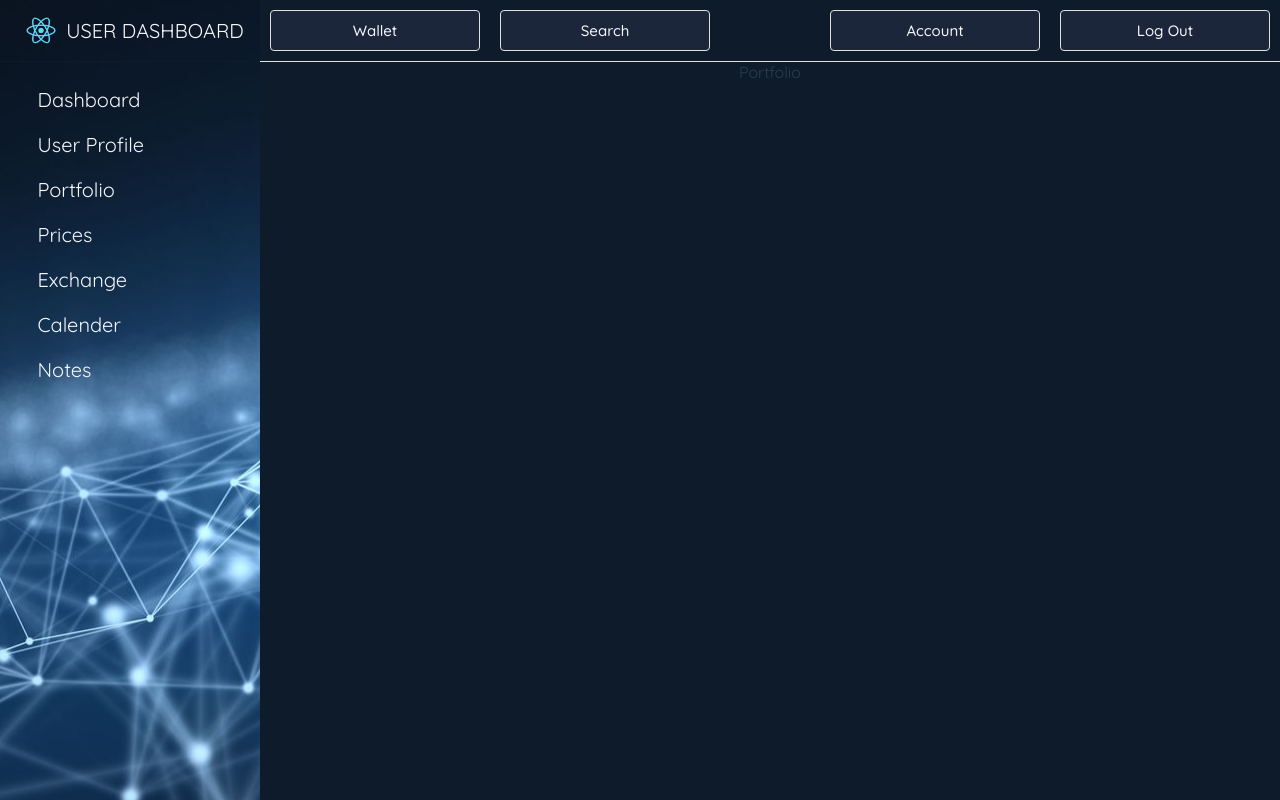
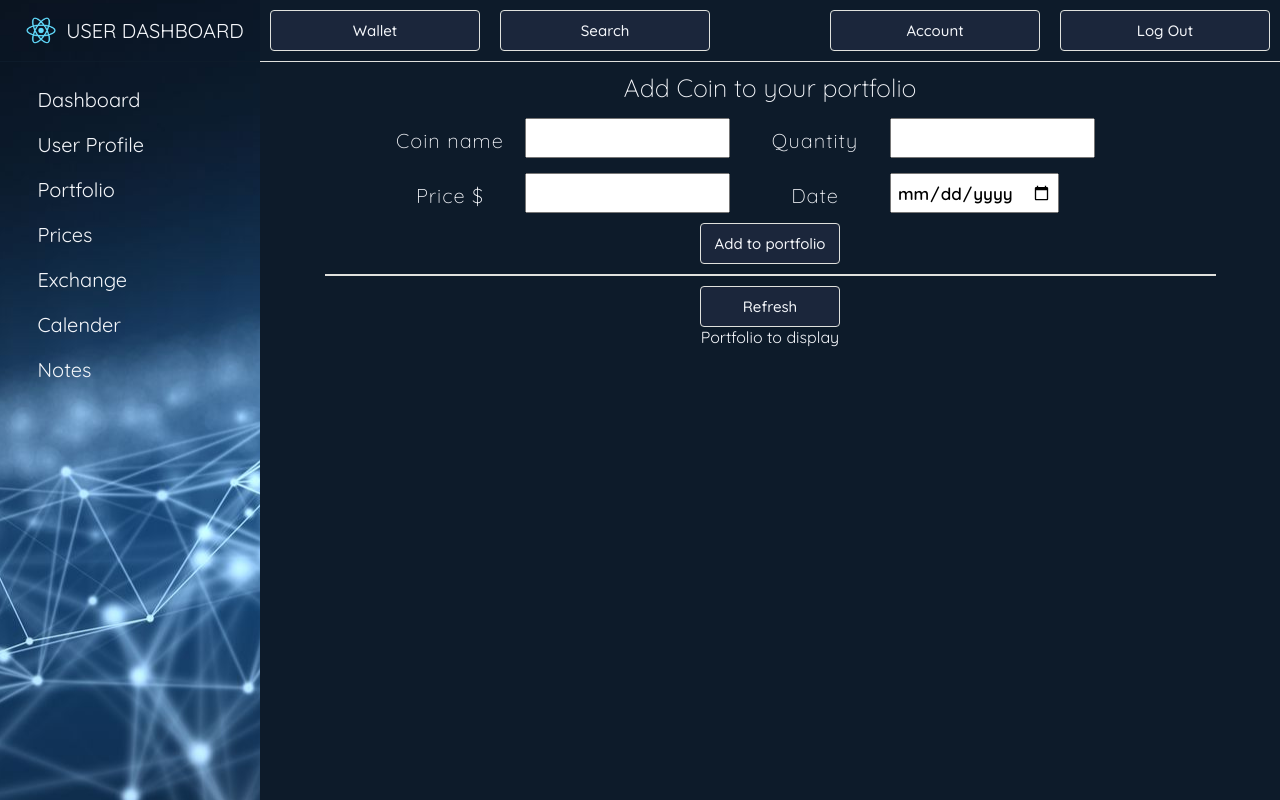
Before and after one commit to HubertMelbruda/vue-crypto-dashboard, a Vue app: page /portfolio in a window 1280 px wide. Built offline with nearby package versions, Linux system fonts and the light colour scheme.

Commit message:
Add portfolio input form and autocomplete filed feature

```diff
--- a/src/App.vue
+++ b/src/App.vue
@@ -28,6 +28,6 @@ export default {
   -webkit-font-smoothing: antialiased;
   -moz-osx-font-smoothing: grayscale;
   text-align: center;
-  color: #2c3e50;
+  color: #F5F7FB;
 }
 </style>
--- /dev/null
+++ b/src/components/PortfolioInput.vue
@@ -0,0 +1,200 @@
+<template>
+  <div class="page-container">
+    <div :class="{ cover: modal }" @click="modal = false"></div>
+    <div class="portfolio">
+      <p class="portfolio__header">Add Coin to your portfolio</p>
+      <form class="portfolio__form">
+        <div class="portfolio-element">
+          <p class="portfolio-element__input-name">Coin name</p>
+          <div class="relative">
+            <input
+              type="text"
+              v-model="coinInput"
+              autocomplete="off"
+              @focus="modal = true"
+            />
+            <div class="autocomplete" v-if="filteredCoins && modal">
+              <ul>
+                <li
+                  v-for="filteredCoin in filteredCoins"
+                  :key="filteredCoin"
+                  @click="setState(filteredCoin)"
+                >
+                  {{ filteredCoin }}
+                </li>
+              </ul>
+            </div>
+          </div>
+        </div>
+        <div class="portfolio-element">
+          <p class="portfolio-element__input-name">Quantity</p>
+          <input type="text" />
+        </div>
+        <div class="portfolio-element">
+          <p class="portfolio-element__input-name">Price $</p>
+          <input type="text" />
+        </div>
+        <div class="portfolio-element">
+          <p class="portfolio-element__input-name">Date</p>
+          <input type="date" />
+        </div>
+      </form>
+      <button class="button">Add to portfolio</button>
+    </div>
+    <div class="divider"></div>
+
+    <button class="button">Refresh</button>
+    <div class="portfolio-card-container">Portfolio to display</div>
+  </div>
+</template>
+<script>
+export default {
+  data() {
+    return {
+      coinInput: "",
+      modal: false,
+      coins: ["Bitcoin", "Ethereum", "Cardano", "Binancecoin", "Ripple"],
+      filteredCoins: [],
+    }
+  },
+  mounted() {
+    this.filterCoins()
+  },
+  methods: {
+    filterCoins() {
+      if (this.coinInput.length === 0) {
+        this.filteredCoins = this.coins
+      }
+      this.filteredCoins = this.coins.filter(coin => {
+        return coin.toLowerCase().startsWith(this.coinInput.toLowerCase())
+      })
+    },
+    setState(filteredCoins) {
+      this.coinInput = filteredCoins
+      this.modal = false
+    },
+  },
+  watch: {
+    coinInput() {
+      this.filterCoins()
+    },
+  },
+}
+</script>
+
+<style lang="scss">
+@import "../assets/scss/index.scss";
+
+.page-container {
+  display: flex;
+  flex-flow: column;
+  align-items: center;
+  flex: 1 0 auto;
+}
+
+.portfolio {
+  display: flex;
+  flex-flow: column;
+  align-items: center;
+  max-width: 800px;
+}
+
+.portfolio__header {
+  display: flex;
+  min-width: 120px;
+  margin: 10px;
+  font-size: 25px;
+  font-weight: 300;
+}
+
+.portfolio__form {
+  display: flex;
+  flex-flow: row wrap;
+}
+
+.portfolio-element {
+  display: flex;
+  padding: 5px;
+}
+
+.portfolio-element__input-name {
+  min-width: 130px;
+  margin: 10px;
+  font-size: 20px;
+  font-weight: 300;
+  letter-spacing: 1px;
+}
+
+input {
+  min-width: 150px;
+  height: 40px;
+  font-weight: 600;
+  font-size: 17px;
+  padding: 5px;
+}
+
+.portfolio-element__input {
+  min-width: 200px;
+}
+
+.portfolio-element__date-picker {
+  min-width: 200px;
+}
+
+.portfolio-card {
+  display: flex;
+  justify-content: center;
+  flex-direction: column;
+}
+
+.portfolio-card__details {
+  display: flex;
+  flex-wrap: wrap;
+}
+
+.portfolio-card__item {
+  min-width: 150px;
+}
+
+.button {
+  @include button;
+}
+
+.divider {
+  background-color: $color-05;
+  width: 90%;
+  height: 2px;
+  margin: 10px;
+}
+
+.relative {
+  position: relative;
+}
+
+.autocomplete {
+  display: flex;
+  flex-direction: column;
+  background-color: $color-03;
+  position: absolute;
+  min-width: 150px;
+  font-size: 20px;
+  padding: 10px;
+  background-color: $color-03;
+  border: $border-thickness solid $border-color;
+  border-radius: $border-radius;
+  cursor: pointer;
+}
+
+li {
+  list-style-type: none;
+  margin: 0;
+  padding: 5px;
+  border-bottom: $border-thickness solid $border-color;
+}
+
+.cover {
+  position: absolute;
+  inset: 0;
+  z-index: 0;
+}
+</style>
--- a/src/components/PriceCard.vue
+++ b/src/components/PriceCard.vue
@@ -1,17 +1,17 @@
 <template>
-  <div v-for="item in coin" :key="item.id" className="card grow">
-    <div className="card-header">
+  <div v-for="item in coin" :key="item.id" class="card">
+    <div class="card-header">
       <p>{{ item.name }}</p>
     </div>
-    <div className="card-body">
-      <div className="card-icon">
+    <div class="card-body">
+      <div class="card-icon">
         <img :src="item.image" alt="coin-img" />
       </div>
-      <div className="card-price">
+      <div class="card-price">
         <h4>$ {{ item.current_price }}</h4>
       </div>
     </div>
-    <div className="card-footer"></div>
+    <div class="card-footer"></div>
   </div>
 </template>
 
@@ -45,7 +45,6 @@ export default {
   padding: 0 10px;
   margin-left: auto;
 
-
   h4 {
     font-size: $font-xl;
     font-weight: 400;
--- a/src/components/PriceTable.vue
+++ b/src/components/PriceTable.vue
@@ -16,9 +16,6 @@
           <div class="ath">ATH</div>
         </div>
         <CoinDetails :coinsData="coinsData"/>
-        <!-- <div v-for="coins in coinsData" :key="coins.id">
-            {{ coins.id }}
-        </div> -->
       </div>
     </div>
     <div class="card-footer">
--- a/src/views/Dashboard.vue
+++ b/src/views/Dashboard.vue
@@ -1,11 +1,11 @@
 <template>
-  <div className="page-container">
-    <div className="cards">
-      <div v-for="coin in defaultCoins" :key="coin">
+  <div class="page-container">
+    <div class="cards">
+      <div v-for="coin in defaultCoins" :key="coin" class="grow" >
         <PriceCard :coin="getFilteredData(coin)" />
       </div>
     </div>
-    <div className="body">Charts</div>
+    <div class="body">Charts</div>
   </div>
 </template>
 
--- a/src/views/Portfolio.vue
+++ b/src/views/Portfolio.vue
@@ -1,13 +1,18 @@
 <template>
-  <div>
-    Portfolio
-  </div>
+  <PortfolioInput />
 </template>
+
 <script>
+import PortfolioInput from '../components/PortfolioInput.vue'
+
 export default {
+  components: {
+    PortfolioInput,
+  },
 
 }
 </script>
 <style lang="">
 
+
 </style>
```
Also changed, not shown: src/assets/scss/_base.scss (line endings or trailing spaces).
